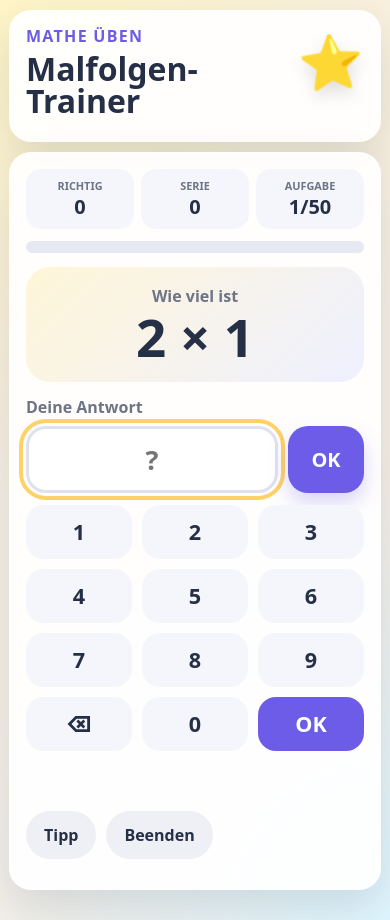
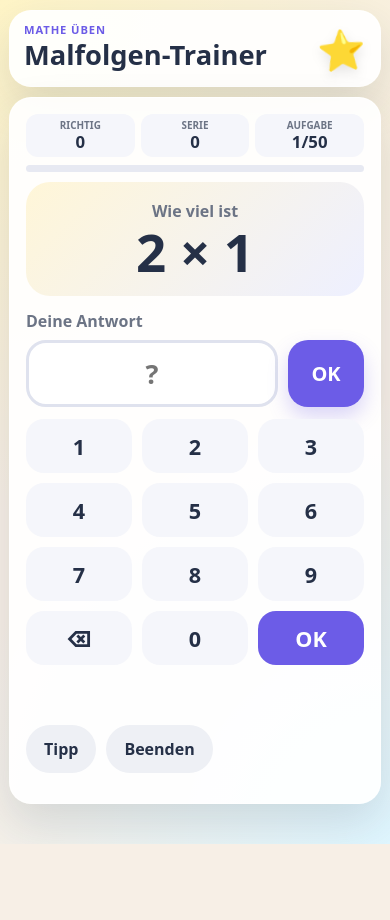
Before and after one commit to kuranai/1mal1, a plain HTML site: page index.html in a window 390 px wide. Both pictures are taken after a click on the button "Los geht’s". After the commit the page ends 844 px from the top, so only its background shows below. Drawn offline with Linux system fonts and the light colour scheme.

Commit message:
bessere mobile darstellung

```diff
--- a/index.html
+++ b/index.html
@@ -74,9 +74,9 @@
       </div>
 
       <form id="answer-form" autocomplete="off">
-        <label for="answer">Deine Antwort</label>
+        <span id="answer-label" class="answer-label">Deine Antwort</span>
         <div class="answer-line">
-          <input id="answer" inputmode="numeric" pattern="[0-9]*" type="text" placeholder="?" aria-describedby="feedback" />
+          <input id="answer" inputmode="none" pattern="[0-9]*" type="text" placeholder="?" aria-labelledby="answer-label" aria-describedby="feedback" readonly aria-readonly="true" tabindex="-1" />
           <button class="primary check-button" type="submit">OK</button>
         </div>
       </form>
--- a/script.js
+++ b/script.js
@@ -108,7 +108,6 @@ function showTask() {
   answerEl.disabled = false;
   nextBtn.classList.add('hidden');
   updateProgress();
-  answerEl.focus({ preventScroll: true });
 }
 
 function updateStats() {
@@ -225,13 +224,11 @@ function pressKey(key) {
 
   if (key === 'clear') {
     answerEl.value = answerEl.value.slice(0, -1);
-    answerEl.focus({ preventScroll: true });
     return;
   }
 
   if (/^\d$/.test(key) && answerEl.value.length < 3) {
     answerEl.value += key;
-    answerEl.focus({ preventScroll: true });
   }
 }
 
@@ -270,9 +267,20 @@ keypadEl.addEventListener('click', event => {
 });
 
 answerEl.addEventListener('input', () => {
-  // Echte Tastatureingaben sollen vom Browser selbst verarbeitet werden.
-  // Wir bereinigen nur den Inhalt, damit keine Buchstaben oder zu lange Zahlen entstehen.
+  // Fallback, falls ein Browser trotz readonly einen Eingabewert verändert.
   answerEl.value = answerEl.value.replace(/\D/g, '').slice(0, 3);
+});
+
+answerEl.addEventListener('pointerdown', event => {
+  event.preventDefault();
+});
+
+answerEl.addEventListener('touchstart', event => {
+  event.preventDefault();
+}, { passive: false });
+
+answerEl.addEventListener('focus', () => {
+  answerEl.blur();
 });
 
 document.addEventListener('keydown', event => {
--- a/style.css
+++ b/style.css
@@ -49,13 +49,15 @@ button, input { font: inherit; }
   display: flex;
   align-items: center;
   justify-content: space-between;
-  gap: 16px;
+  gap: 12px;
   overflow: hidden;
+  padding: 18px 20px;
 }
 
 .eyebrow {
-  margin: 0 0 6px;
+  margin: 0 0 4px;
   color: var(--primary);
+  font-size: .78rem;
   font-weight: 800;
   letter-spacing: 0.08em;
   text-transform: uppercase;
@@ -64,26 +66,26 @@ button, input { font: inherit; }
 h1, h2, p { margin-top: 0; }
 
 h1 {
-  font-size: clamp(2rem, 7vw, 4rem);
+  font-size: clamp(1.85rem, 5vw, 3.1rem);
   line-height: 1;
-  margin-bottom: 10px;
+  margin-bottom: 6px;
 }
 
 .subtitle {
   color: var(--muted);
-  font-size: 1.05rem;
+  font-size: .98rem;
   margin-bottom: 0;
 }
 
 .mascot {
-  font-size: clamp(3.5rem, 13vw, 8rem);
-  filter: drop-shadow(0 8px 8px rgba(0,0,0,.12));
-  animation: float 2.6s ease-in-out infinite;
+  font-size: clamp(2.8rem, 8vw, 5.6rem);
+  filter: drop-shadow(0 5px 6px rgba(0,0,0,.1));
+  animation: float 4s ease-in-out infinite;
 }
 
 @keyframes float {
   0%, 100% { transform: translateY(0) rotate(-5deg); }
-  50% { transform: translateY(-10px) rotate(5deg); }
+  50% { transform: translateY(-5px) rotate(4deg); }
 }
 
 .settings h2 { margin-bottom: 16px; }
@@ -189,33 +191,39 @@ legend {
 .game .topbar {
   display: grid;
   grid-template-columns: repeat(3, 1fr);
-  gap: 10px;
-  margin-bottom: 12px;
+  gap: 8px;
+  margin-bottom: 8px;
 }
 
 .topbar div {
   background: #f5f6fb;
-  border-radius: 18px;
-  padding: 12px;
+  border-radius: 14px;
+  padding: 8px 10px;
   text-align: center;
 }
 
 .label {
   display: block;
   color: var(--muted);
-  font-size: .78rem;
+  font-size: .68rem;
   font-weight: 800;
+  line-height: 1.1;
   text-transform: uppercase;
 }
 
-.topbar strong { font-size: 1.45rem; }
+.topbar strong {
+  display: block;
+  margin-top: 2px;
+  font-size: 1.18rem;
+  line-height: 1.05;
+}
 
 .progress {
-  height: 12px;
+  height: 8px;
   background: #e7e9f2;
   border-radius: 99px;
   overflow: hidden;
-  margin-bottom: 14px;
+  margin-bottom: 12px;
 }
 
 .progress span {
@@ -247,7 +255,7 @@ legend {
   margin-bottom: 0;
 }
 
-#answer-form label {
+#answer-form .answer-label {
   display: block;
   margin-bottom: 8px;
   font-weight: 800;
@@ -269,6 +277,7 @@ legend {
   font-weight: 900;
   text-align: center;
   background: white;
+  caret-color: transparent;
 }
 
 .check-button { border-radius: 20px; font-size: 1.25rem; }
@@ -311,9 +320,11 @@ legend {
 @media (max-width: 720px) {
   .app { width: min(100% - 18px, 920px); padding-top: 10px; }
   .card { border-radius: 22px; padding: 16px; margin-bottom: 10px; }
-  .hero { padding: 14px 16px; }
+  .hero { gap: 10px; padding: 11px 14px; }
+  .eyebrow { font-size: .7rem; }
+  h1 { font-size: clamp(1.6rem, 7vw, 2.3rem); }
   .subtitle { display: none; }
-  .mascot { font-size: 3.3rem; }
+  .mascot { font-size: 2.45rem; }
   .tables { grid-template-columns: repeat(5, 1fr); gap: 8px; }
   .table-choice span { min-height: 52px; border-radius: 16px; }
   .options-grid { grid-template-columns: 1fr; }
@@ -321,11 +332,11 @@ legend {
 }
 
 @media (max-width: 520px) {
-  .hero { align-items: flex-start; }
-  .game .topbar { gap: 7px; }
-  .topbar div { padding: 9px 6px; border-radius: 15px; }
-  .label { font-size: .68rem; }
-  .topbar strong { font-size: 1.25rem; }
+  .game .topbar { gap: 6px; }
+  .topbar div { padding: 6px 5px; border-radius: 12px; }
+  .label { font-size: .62rem; }
+  .topbar strong { font-size: 1.05rem; }
+  .progress { height: 7px; margin-bottom: 10px; }
   .question-box { padding: 18px 12px; }
   .answer-line { grid-template-columns: 1fr 76px; }
   #answer { font-size: 1.7rem; }
```
